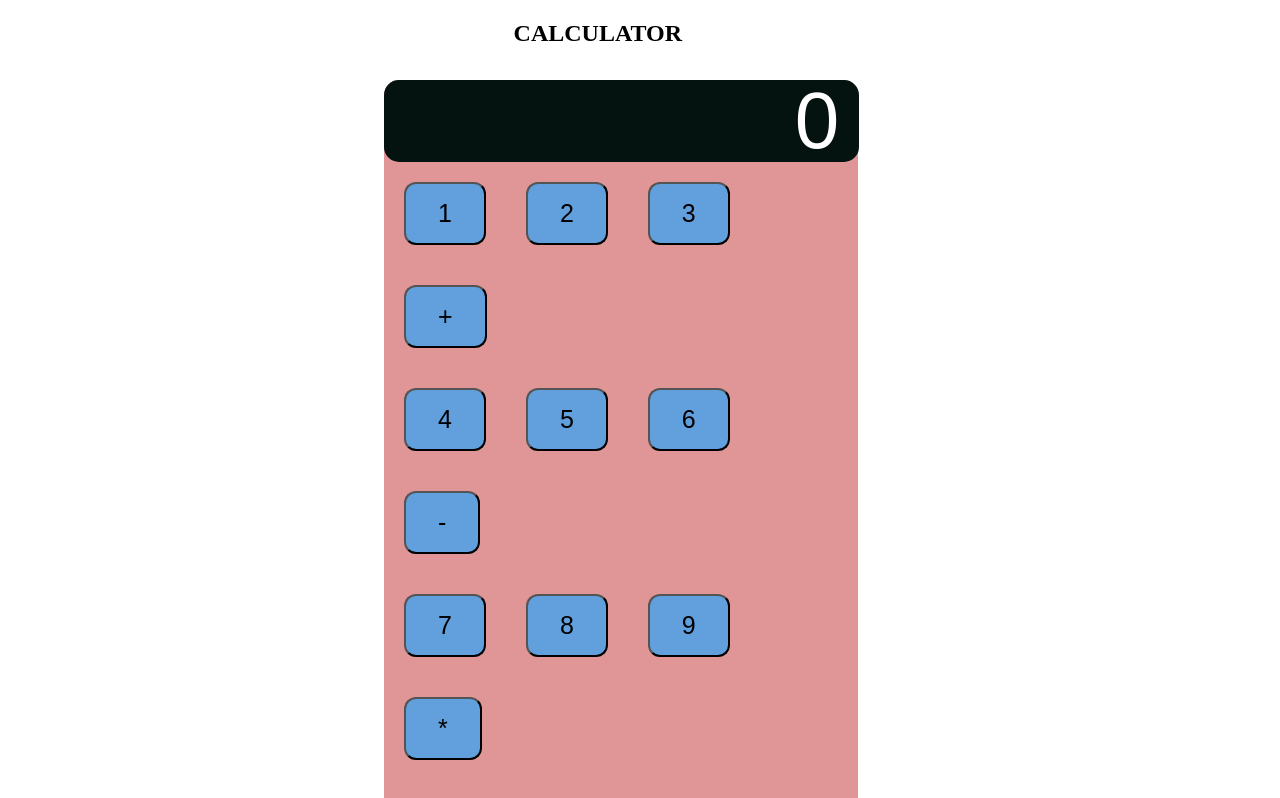
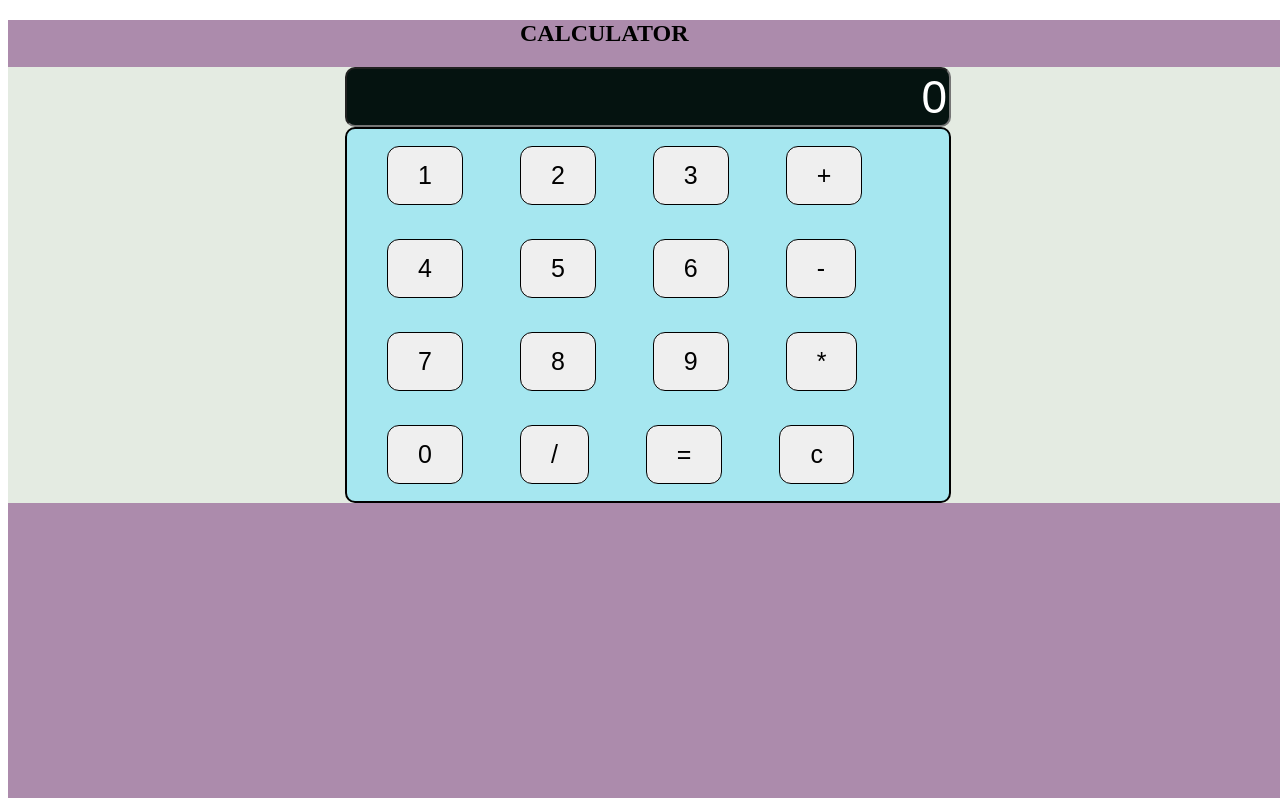
Before and after one commit to anjalishinde1912/calculator, an Angular app: page / in a window 1280 px wide. Shown: the top 798 px of the page. Built offline with nearby package versions, Linux system fonts and the light colour scheme.

Commit message:
Css grid

```diff
--- a/src/app/calculator/calculator.component.css
+++ b/src/app/calculator/calculator.component.css
@@ -1,35 +1,38 @@
-h2 {
-    margin-left: 40%;;
-}
-.calculator {
-    max-width: 37%;
-    margin-left: 15%;
-    position: absolute;
-    top: 10%;
-    left: 15%;
-    border-radius: 15px;
-    background-color: rgb(224, 150, 150);
+.main {
+    width: 100vw;
+    height: 100vh;
+    background-color: rgb(172, 139, 172);
 }
 
+h2 {
+    margin-left: 40%;
+}
+
+.calculator {
+   display: grid;
+   grid-template-rows: auto auto auto auto auto;
+   background-color: rgb(228, 235, 226);
+   justify-content: center;
+}
+.calculator .btn-container{
+    background-color: rgb(166, 231, 240);
+    border: 2px solid black;
+    border-radius: 10px;
+}
 .btn {
-    margin: 20px;
-    border-spacing: 12px;
-    background-color:rgb(97, 159, 221);
-    padding: 15px 32px;
+    margin: 17px;
+    padding: 14px 30px;
     text-align: center;
     font-size: 25px;
-    border-radius: 12px
+    border-radius: 12px;
+    border : 1px solid black;
+    margin-left: 40px;
 }
 
-input {
-  width: 94%;
-  font-size: 5rem;
-  height: 80px;
-  border: none;
+.calculator input {
+  font-size: 46px;
   background-color: rgb(5, 19, 16);
   color: #fff;
   text-align: right;
-  padding-right: 20px;
-  padding-left: 10px;
-  border-radius: 15px;
+  border-radius: 10px;
 }
--- a/src/app/calculator/calculator.component.html
+++ b/src/app/calculator/calculator.component.html
@@ -1,8 +1,11 @@
+
+<div class= "main">
 <h2>CALCULATOR</h2>
 <div class="calculator">
-<div>
+<div class="inputarea">
     <input type="text" value="{{value}}">
 </div>
+<div class= "btn-container">
 <div>
     <button *ngFor="let num of numberGroups" (click)="onbuttonpress(num)" class="btn" type="button">{{num}}</button>
 </div>
@@ -16,3 +19,5 @@
     <button *ngFor="let num of numberGroups3" (click)="onbuttonpress(num)" class="btn" type="button">{{num}}</button>
 </div>
 </div>
+</div>
+</div>
--- a/src/app/calculator/calculator.component.ts
+++ b/src/app/calculator/calculator.component.ts
@@ -10,7 +10,7 @@ export class CalculatorComponent {
   numberGroups =[1,2,3,'+'];
   numberGroups1 =[4,5,6,'-'];
   numberGroups2 =[7,8,9,'*'];
-  numberGroups3 =[0,'%','=','c'];
+  numberGroups3 =[0,'/','=','c'];
   readyForNewInput = true;
   oldvalue='';
   lastoperator='*';
@@ -27,12 +27,12 @@ export class CalculatorComponent {
         this.value = '' + num;
         else
         this.value += '' + num;
-        this. readyForNewInput=false;
+        this.readyForNewInput=false;
       }
 
       else if(num ==="c") {
         this.value = '0';
-        this. readyForNewInput=true;
+        this.readyForNewInput=true;
       }
 
       else if (num==='=')
@@ -45,9 +45,9 @@ export class CalculatorComponent {
         {
           this.value ='' + (parseInt(this.value) + parseInt(this.oldvalue));
         }
-        else if(this.lastoperator==="%")
+        else if(this.lastoperator==="/")
         {
-         this.value = '' + (parseInt(this.oldvalue) % parseInt(this.value));
+         this.value = '' + (parseInt(this.oldvalue) /parseInt(this.value));
         }
          else if(this.lastoperator==="-")
         {
```
